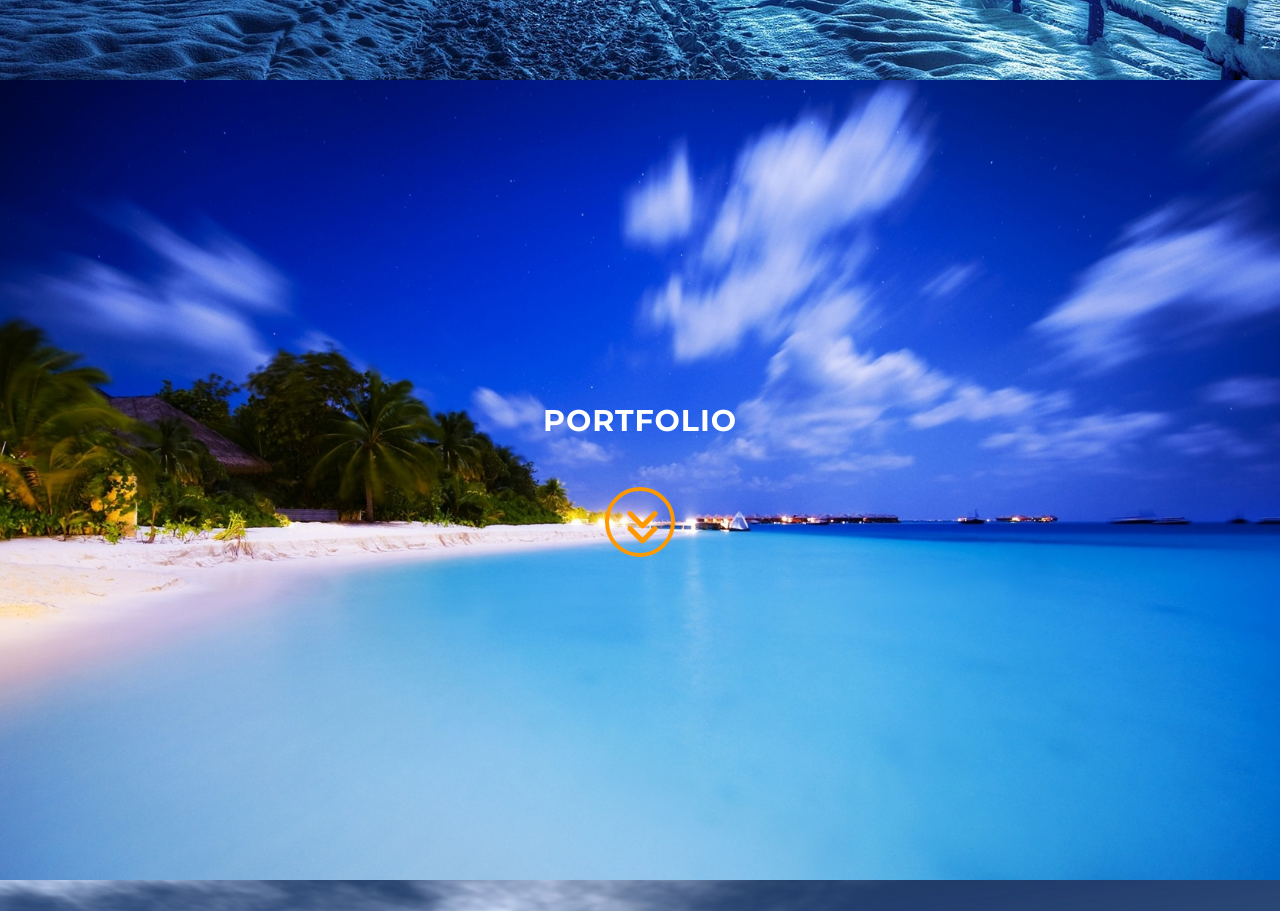
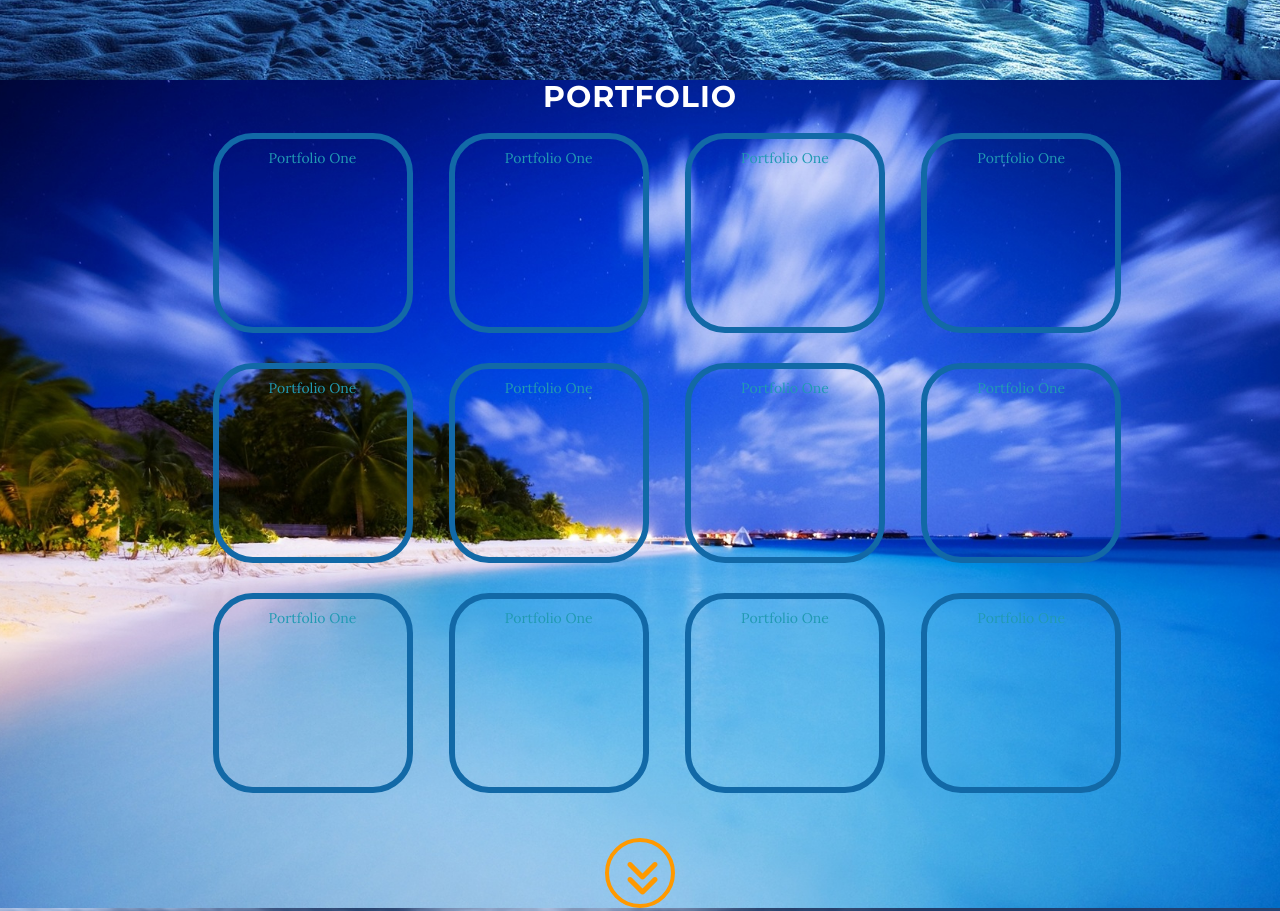
Before and after one commit to nabbs/creativewebs, a plain HTML site: page index.html in a window 1280 px wide. Shown: the part 1520-2431 px from the top of the page. Drawn offline with Linux system fonts and the light colour scheme.

Commit message:
portfolio placeholders added

```diff
--- a/css/styles.css
+++ b/css/styles.css
@@ -254,6 +254,23 @@ a.ico-vm:hover {background-position:-360px -1656px;}
     background: url(../img/backdrop6.jpg) no-repeat center center scroll;
 }
 
+.portfolio_icon a {
+		background: none;
+		border: 6px solid #1269a7;
+		border-radius: 40px;
+		float: left;
+		margin: 0 0 30px 30px;
+		overflow: hidden;
+		padding: 9px;
+		position: relative;
+		transition: all 0.2s ease-in;
+		-webkit-transition: all 0.1s ease-in;
+		-moz-transition: all 0.1s ease-in;
+		-o-transition: all 0.1s ease-in;
+		width: 200px;
+		height: 200px;
+}
+
 .services-section {
     background: url(../img/backdrop2.jpg) no-repeat center center scroll;
 }
--- a/index.html
+++ b/index.html
@@ -66,12 +66,24 @@
 <section id="portfolio" class="centerContent portfolio-section content-section text-center">
   <div class="centerContent-body">
     <div class="container">
+      <h2>Portfolio</h2>
       <div class="row">
-        <div class="col-lg-8 col-lg-offset-2">
-          <h2>Portfolio</h2>
-          <p></p>
-          <a href="#services" class="btn btn-circle page-scroll"> <i class="fa fa-angle-double-down animated"></i> </a> </div>
+        <div class="col-lg-10 col-lg-offset-1">
+          <div class="col-md-3 col-sm-6 portfolio_icon"> <a href="#" class="" data-toggle="modal" title="" data-target="#">Portfolio One</a> </div>
+          <div class="col-md-3 col-sm-6 portfolio_icon"> <a href="#" class="" data-toggle="modal" title="" data-target="#">Portfolio One</a> </div>
+          <div class="col-md-3 col-sm-6 portfolio_icon"> <a href="#" class="" data-toggle="modal" title="" data-target="#">Portfolio One</a> </div>
+          <div class="col-md-3 col-sm-6 portfolio_icon"> <a href="#" class="" data-toggle="modal" title="" data-target="#">Portfolio One</a> </div>
+          <div class="col-md-3 col-sm-6 portfolio_icon"> <a href="#" class="" data-toggle="modal" title="" data-target="#">Portfolio One</a> </div>
+          <div class="col-md-3 col-sm-6 portfolio_icon"> <a href="#" class="" data-toggle="modal" title="" data-target="#">Portfolio One</a> </div>
+          <div class="col-md-3 col-sm-6 portfolio_icon"> <a href="#" class="" data-toggle="modal" title="" data-target="#">Portfolio One</a> </div>
+          <div class="col-md-3 col-sm-6 portfolio_icon"> <a href="#" class="" data-toggle="modal" title="" data-target="#">Portfolio One</a> </div>
+          <div class="col-md-3 col-sm-6 portfolio_icon"> <a href="#" class="" data-toggle="modal" title="" data-target="#">Portfolio One</a> </div>
+          <div class="col-md-3 col-sm-6 portfolio_icon"> <a href="#" class="" data-toggle="modal" title="" data-target="#">Portfolio One</a> </div>
+          <div class="col-md-3 col-sm-6 portfolio_icon"> <a href="#" class="" data-toggle="modal" title="" data-target="#">Portfolio One</a> </div>
+          <div class="col-md-3 col-sm-6 portfolio_icon"> <a href="#" class="" data-toggle="modal" title="" data-target="#">Portfolio One</a> </div>
+        </div>
       </div>
+      <a href="#services" class="btn btn-circle page-scroll"> <i class="fa fa-angle-double-down animated"></i> </a>
     </div>
   </div>
 </section>
@@ -105,6 +117,7 @@
       </div>
     </div>
     <a href="#contact" class="btn btn-circle page-scroll"> <i class="fa fa-angle-double-down animated"></i></a></div>
+    </div>
 </section>
 <!-- Contact Section -->
 <section id="contact" class="centerContent contact-section content-section text-center">
```
